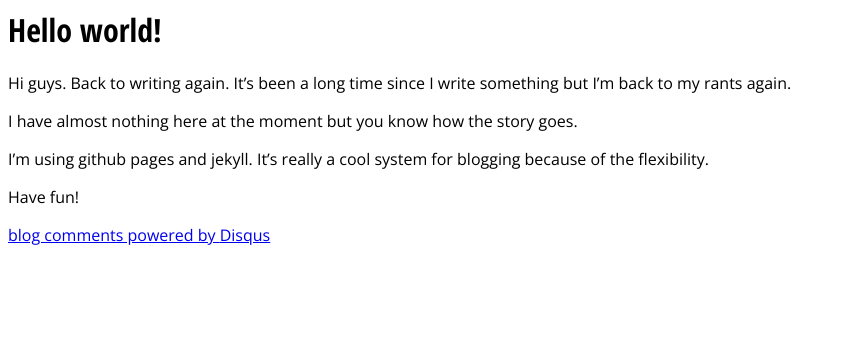
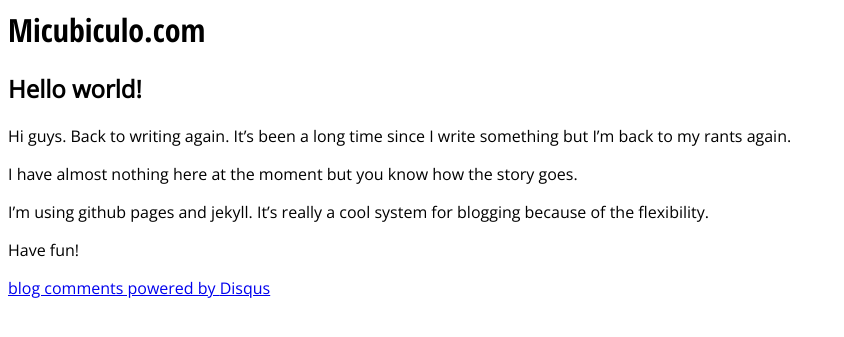
Before and after one commit to rafadc/rafadc.github.com, a Jekyll site: the page built from _posts/2012-05-18-Hello-World.md, in a window 1280 px wide. Shown: the top 337 px of the page, without its empty margins (0-844 px from the left). Built offline with Jekyll 4.4.1, drawn with Linux system fonts in a browser that asks for light colours; comment, search, counter and statistics services are not loaded.

Commit message:
Added header

```diff
--- a/_includes/style.html
+++ b/_includes/style.html
@@ -1,2 +1,2 @@
 <link rel="stylesheet" type="text/css" href="/css/style.css" />
-<link href='http://fonts.googleapis.com/css?family=Open+Sans+Condensed:700|Open+Sans' rel='stylesheet' type='text/css'>
+<link href='http://fonts.googleapis.com/css?family=Open+Sans+Condensed:700,300|Open+Sans' rel='stylesheet' type='text/css'>
--- a/_layouts/default.html
+++ b/_layouts/default.html
@@ -5,6 +5,9 @@
 </head>
 
 <body>
+
+  <h1>Micubiculo.com</h1>
+
   {{ content }}
 
 </body>
--- a/_layouts/post.html
+++ b/_layouts/post.html
@@ -5,8 +5,8 @@
 </head>
 
 <body>
-
-  <h1>{{page.title}}</h1>
+  <h1>Micubiculo.com</h1>
+  <h2>{{page.title}}</h2>
   {{ content }}
 
   {% include disqus.html %}
--- a/css/style.css
+++ b/css/style.css
@@ -1,3 +1,8 @@
+/*
+You can find the fonts I used in
+http://www.google.com/webfonts#UsePlace:use/Collection:Open+Sans|Open+Sans+Condensed:700,300
+*/
+
 body {
   font-family: 'Open Sans', sans-serif;
 }
--- a/index.html
+++ b/index.html
@@ -3,7 +3,7 @@ layout: default
 title: index
 ---
 
-<h1>Blog Posts</h1>
+<h2>Blog Posts</h2>
   <ul class="posts">
     {% for post in site.posts %}
       <li><span>{{ post.date | date_to_string }}</span> &raquo; <a href="{{ post.url }}">{{ post.title }}</a></li>
```
Also changed, not shown: images/feed-icon-14x14.png (added), images/feed-icon-28x28.png (added).
